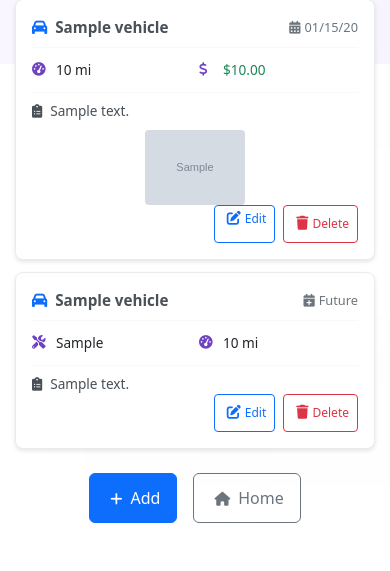
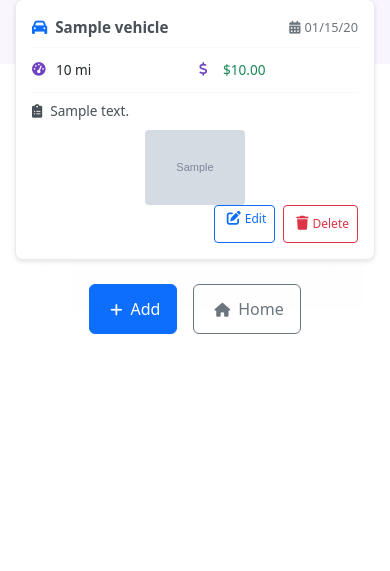
Before and after one commit to Kegs27/vehicle_maintenance_tracker, a FastAPI app: page /maintenance in a window 390 px wide. Shown: the part 780-1351 px from the top of the page. After the commit the page ends 1114 px from the top, so only its background shows below. Run offline with FastAPI, Linux system fonts and the light colour scheme; tables that the repository leaves empty hold one stand-in row (values such as "Sample post"); grey boxes marked "Sample" are stand-in pictures; some libraries are stand-ins or nearby versions.

Commit message:
Fix mobile duplicate content between Records and Future tabs

```diff
--- a/templates/maintenance_list.html
+++ b/templates/maintenance_list.html
@@ -219,7 +219,7 @@
 
             /* Mobile card layout for maintenance records */
             .mobile-maintenance-cards {
-                display: block !important;
+                display: none; /* Hidden by default, shown by JavaScript */
             }
 
             .maintenance-card {
@@ -920,7 +920,7 @@
         </div>
 
         <!-- Mobile Maintenance Cards - Records Tab (hidden on desktop) -->
-        <div class="mobile-maintenance-cards" id="mobileRecordsCards">
+        <div class="mobile-maintenance-cards" id="mobileRecordsCards" style="display: none;">
             {% for record in records %}
             <div class="maintenance-card">
                 <div class="maintenance-card-header">
@@ -1270,6 +1270,14 @@
 
             // Initialize tab functionality
             initializeTabs();
+
+            // Set default tab to "All Records" on mobile
+            if (window.innerWidth <= 768) {
+                const mobileRecordsCards = document.getElementById('mobileRecordsCards');
+                if (mobileRecordsCards) {
+                    mobileRecordsCards.style.display = 'block';
+                }
+            }
 
             const descriptionModal = document.getElementById('descriptionModal');
             if (descriptionModal) {
```
